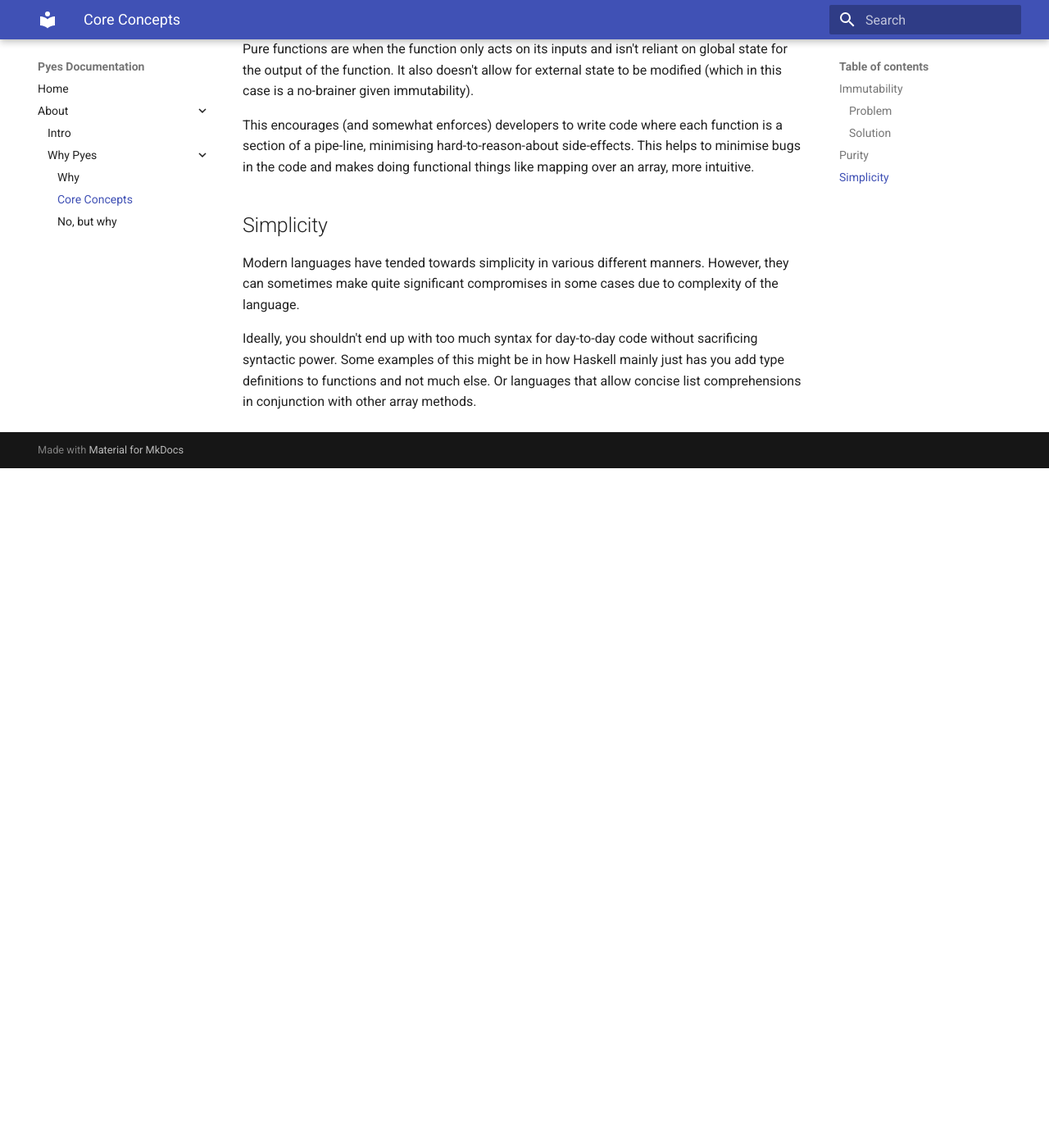
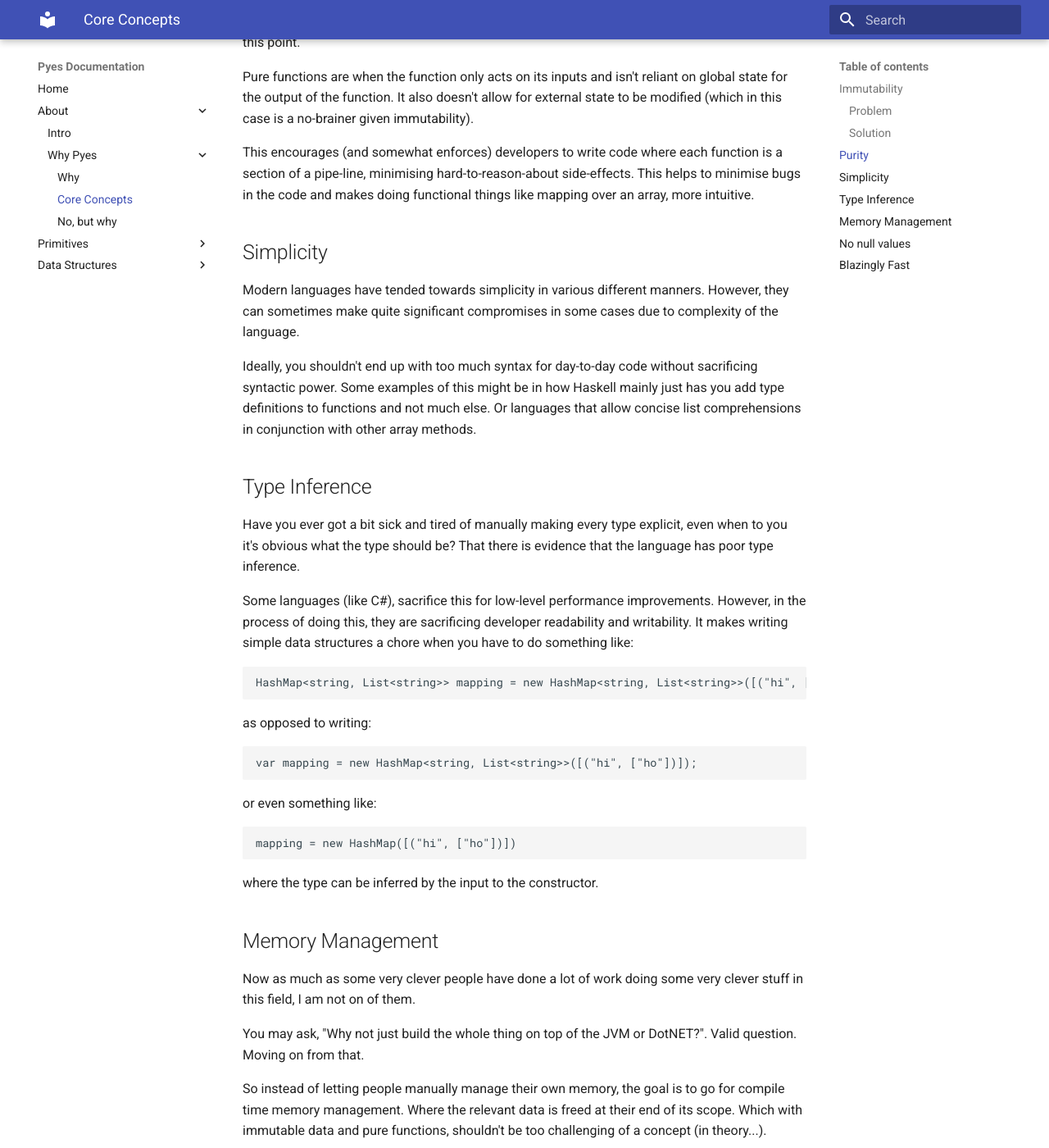
Before and after one commit to PyesLang/Docs, an MkDocs documentation site: the page built from docs/about/why/core_concepts.md, in a window 1280 px wide and 1400 px high, scrolled down 1576 px. Shown: the whole window at 82% size. Built offline with MkDocs 1.6.1 and Material for MkDocs 9.7.7, drawn with Linux system fonts in a browser that asks for light colours; before the commit the page ends 2147 px from its top, so only the background shows below that; some of the changed text lies outside the part shown.

Commit message:
Updated about section and added scaffolding for types

````diff
--- a/docs/about/why/core_concepts.md
+++ b/docs/about/why/core_concepts.md
@@ -8,6 +8,7 @@ Pyes is built on some core concepts:
 - Strong type inference (Imma try Hilner-Mindley, we'll see)
 - First-class functions
 - No GC and no manual memory management
+- No null/undefined/None
 - *Blazingly fast*
 
 ## Immutability
@@ -63,3 +64,57 @@ However, they can sometimes make quite significant compromises in some cases due
 Ideally, you shouldn't end up with too much syntax for day-to-day code without sacrificing syntactic power.
 Some examples of this might be in how Haskell mainly just has you add type definitions to functions and not much else.
 Or languages that allow concise list comprehensions in conjunction with other array methods.
+
+## Type Inference
+
+Have you ever got a bit sick and tired of manually making every type explicit, even when to you it's obvious what the type should be?
+That there is evidence that the language has poor type inference.
+
+Some languages (like C#), sacrifice this for low-level performance improvements.
+However, in the process of doing this, they are sacrificing developer readability and writability.
+It makes writing simple data structures a chore when you have to do something like:
+
+```java
+HashMap<string, List<string>> mapping = new HashMap<string, List<string>>([("hi", ["ho"])]);
+```
+
+as opposed to writing:
+
+```c#
+var mapping = new HashMap<string, List<string>>([("hi", ["ho"])]);
+```
+
+or even something like:
+
+```haskell
+mapping = new HashMap([("hi", ["ho"])])
+```
+
+where the type can be inferred by the input to the constructor.
+
+## Memory Management
+
+Now as much as some very clever people have done a lot of work doing some very clever stuff in this field, I am not on of them.
+
+You may ask, "Why not just build the whole thing on top of the JVM or DotNET?".
+Valid question. Moving on from that.
+
+So instead of letting people manually manage their own memory, the goal is to go for compile time memory management.
+Where the relevant data is freed at their end of its scope.
+Which with immutable data and pure functions, shouldn't be too challenging of a concept (in theory...).
+
+## No null values
+
+The [Billion Dollar Mistake](https://www.youtube.com/watch?v=ybrQvs4x0Ps) is one many of us have probably felt at various points in our programming journey.
+It has lead to crashing programs and famously `undefined is not a function` style behaviour in `JS`.
+
+Now some more modern approaches are to have an `Option<T>` type where you have to explicitly handle the `None` possibility.
+I do not believe that is a good enough approach.
+Instead, all data must contain a value that is not null.
+
+## *Blazingly Fast*
+
+When coming up with simple languages, usually people go for interpreted languages that are slow AF.
+Instead, the plan with Pyes is to target LLVM (and whatever Windows uses) and to leverage the already excellent platform there.
+
+An example of this working is none other than `Rust` itself.
--- a/mkdocs.yml
+++ b/mkdocs.yml
@@ -9,6 +9,14 @@ nav:
       - "Why": about/why/why.md
       - "Core Concepts": about/why/core_concepts.md
       - "No, but why": about/why/actually_why.md
+  - Primitives:
+    - "Number": primitives/number.md
+    - "String": primitives/string.md
+    - "Boolean": primitives/boolean.md
+  - "Data Structures":
+    - "Array": data_structures/array.md
+    - "Map": data_structures/map.md
+    - "Struct": data_structures/struct.md
 
 theme:
   name: material
````
Also changed, not shown: README.md (+2 -0 lines), docs/about/why/actually_why.md (+4 -0 lines).
